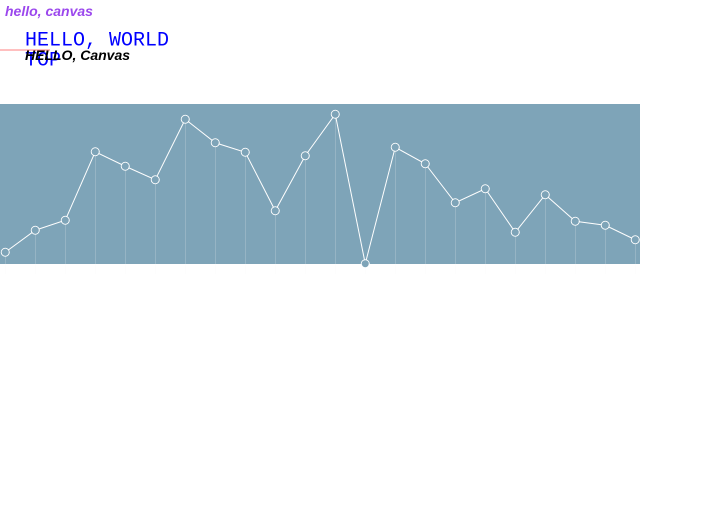
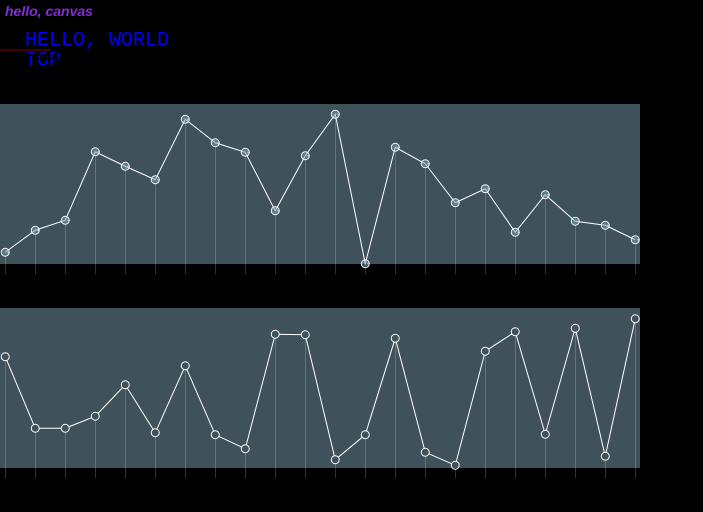
Before and after one commit to MichaelHu/h5demos, a plain HTML site: page canvas/index.html in a window 1280 px wide. Shown: the whole page, without its empty margins (0-703 px from the left). Drawn offline with Linux system fonts and the light colour scheme.

Commit message:
master: add lib/Utils.js, and update canvas.js

```diff
--- a/canvas/canvas.css
+++ b/canvas/canvas.css
@@ -1,9 +1,8 @@
 body{
     width: 320px;
     overflow: hidden;
-    /*
-    background-color: #999;
-*/
+    background-color: #b9e3e0;
+    background-color: #000;
 }
 
 canvas {
@@ -18,3 +17,8 @@ canvas {
     width: 640px;
     height: 200px;
 }
+
+#c_lines2{
+    width: 640px;
+    height: 200px;
+}
--- a/canvas/canvas.js
+++ b/canvas/canvas.js
@@ -61,7 +61,7 @@ function drawLine(){
 
     // background
     canvas.save()
-        .globalAlpha(1)
+        .globalAlpha(0.5)
         .lineWidth(2)
         .fillStyle('#7ea4b8')
         .fillRect(0, 0, canvas.getWidth(), 320)
@@ -123,7 +123,6 @@ function drawLine(){
         .globalAlpha(1)
         .lineWidth(2)
         .strokeStyle('#ffffff')
-        .fillStyle('#7ea4b8')
         ;
 
     for(var i=10, j=0; i<canvas.getWidth(); i+=60, j++){
@@ -134,11 +133,15 @@ function drawLine(){
             .closePath()
             .stroke()
 
+            .save()
             .beginPath()
+            .globalAlpha(0.5)
+            .fillStyle('#7ea4b8')
             .moveTo(i+0.5+3, randY[j])
             .arc(i+0.5, randY[j], 7, 0, 2 * Math.PI, false)
             .closePath()
             .fill()
+            .restore()
             ;
     }
     canvas
@@ -179,9 +182,173 @@ function drawLine(){
 
 }
 
+
+
+function drawLine2(){
+
+    var canvas = new Canvas($('<canvas id="c_lines2"></canvas>').appendTo('body'));
+
+    var X = [], randY = [];
+
+    canvas
+        .width(1280)
+        .height(400);
+
+    for(var i=0; i<canvas.getWidth(); i+=60){
+        X.push(10 + i + 0.5);
+        randY.push(20.5 + Math.floor(Math.random() * 300) );
+    }
+
+
+    // background
+    canvas.save()
+        .globalAlpha(0.5)
+        .lineWidth(2)
+        .fillStyle('#7ea4b8')
+        .fillRect(0, 0, canvas.getWidth(), 320)
+        .restore()
+        ;
+
+
+
+    // grids
+    canvas.save()
+        .globalAlpha(0.4)
+        .lineWidth(1)
+        .strokeStyle('#f8f8f8')
+        ;
+    for(var i=0; i<X.length; i++){
+        canvas
+            .moveTo(X[i], randY[i] + 8)
+            .lineTo(X[i], 20.5 + 320)
+            ;
+    }
+    canvas
+        .stroke()
+        .restore()
+        ;
+
+
+
+    // intersections
+    canvas.save()
+        .globalAlpha(1)
+        .lineWidth(2)
+        .strokeStyle('#ffffff')
+        .fillStyle('#7ea4b8')
+        ;
+
+    for(var i=0; i<X.length; i++){
+        canvas
+            .beginPath()
+            .moveTo(X[i]+8, randY[i])
+            .arc(X[i], randY[i], 8, 0, 2 * Math.PI, false)
+            .closePath()
+            .stroke()
+            ;
+    }
+    canvas
+        .restore()
+        ;
+
+
+
+
+    // lines
+    canvas.save()
+        .globalAlpha(1)
+        .lineWidth(2)
+        .strokeStyle('#ffffff')
+        ;
+
+    var fromCircle, toCircle, line, intersects,
+        fromPoint = {x:0, y:0},
+        toPoint = {x:0, y:0};
+
+    for(var i=1; i<X.length; i++){
+        fromCircle = {a: X[i-1], c: randY[i-1], r: 8};
+        toCircle = {a: X[i], c: randY[i], r: 8};
+        line = get_line_with_2points(
+            {x: X[i-1], y: randY[i-1]}
+            , {x: X[i], y: randY[i]}
+        );
+
+        intersects = get_intersect_between_line_and_circle(line, fromCircle);
+
+        if(intersects){
+            fromPoint = intersects.length == 2
+                ? intersects[1] : intersects[0];
+        }
+
+        intersects = get_intersect_between_line_and_circle(line, toCircle);
+
+        if(intersects){
+            toPoint = intersects[0];
+        }
+
+        /*
+        console.log([
+                '[' + X[i-1] + ',' + randY[i-1] + ']'
+                , '[' + fromPoint.x + ',' + fromPoint.y + ']'
+                , '[' + toPoint.x + ',' + toPoint.y + ']'
+                , '[' + X[i] + ',' + randY[i] + ']'
+            ].join(' ')
+        );
+        */
+
+        canvas.beginPath()
+            .moveTo(fromPoint.x, fromPoint.y)
+            .lineTo(toPoint.x, toPoint.y)
+            .stroke()
+            ;
+
+    }
+
+    canvas.restore()
+        ;
+
+
+
+    var initTouchX, initPos, isBusy = false;
+    canvas.on('touchstart', function(e){
+            console.log('touchstart');
+            initTouchX
+                = e.targetTouches[0].clientX;
+            initPos = $(e.target).offset();
+        })
+        .on('touchmove', function(e){
+            var t = e.targetTouches[0],
+                offsetX;
+
+            e.preventDefault();
+
+            offsetX = t.clientX - initTouchX;
+            console.log(offsetX);
+
+            if(isBusy){
+                return;
+            }
+            isBusy = true;
+            setTimeout(function(){ isBusy = false; }, 20);
+
+            $(canvas.canvas).css({
+                '-webkit-transform': 'translate(' + ( initPos.left - 0 + offsetX ) + 'px, 0px)',
+            });
+        })
+        .on('touchend', function(e){
+            console.log('touchend');
+        });
+
+
+}
+
+
+
+
 setTimeout(function(){
     drawText();
     drawLine();
+    drawLine2();
 }, 300);
 
 
--- a/canvas/index.html
+++ b/canvas/index.html
@@ -10,6 +10,7 @@
     <body>
     </body>
     <script src="../lib/zepto.js"></script>
+    <script src="./lib/Utils.js"></script>
     <script src="./lib/Canvas.js"></script>
     <script src="./lib/Canvas-Event.js"></script>
     <script src="./canvas.js"></script>
--- a/canvas/lib/Utils.js
+++ b/canvas/lib/Utils.js
@@ -1 +1,93 @@
-function
+function get_line_with_2points(p1, p2){
+
+    var line = {};
+
+    if(p1.x - p2.x != 0){
+        line.k = (p2.y - p1.y) / (p2.x - p1.x);
+        line.b = p1.y - line.k * p1.x;
+    }
+    else{
+        return null;
+    }
+
+    return line;
+
+}
+
+function get_line_with_point_and_gradient(p1, k){
+    var line = {};
+
+    line.k = k;
+    line.b = p1.y - line.k * p1.x;
+}
+
+function get_distance_between_2points(p1, p2){
+    return Math.sqrt(
+            Math.pow(p2.y - p1.y, 2)
+            + Math.pow(p2.x - p1.x, 2)
+        );
+}
+
+/**
+ * |- line: y = kx + b
+ * |- circle: (x - a)^2 + (y - c)^2 = r^2
+ *
+ * (1 + k^2)x^2 + 2(bk - ck -a)x + a^2 + b^2 + c^2 - 2bc - r^2 = 0
+ *
+ * A = 1 + k^2
+ * B = 2(bk - ck -a)
+ * C = a^2 + b^2 + c^2 - 2bc - r^2
+ *
+ * if B^2 - 4AC > 0
+ * x1 = ( -B + sqrt(B^2 - 4AC) ) / 2A
+ * x2 = ( -B - sqrt(B^2 - 4AC) ) / 2A
+ * y1 = kx1 + b
+ * y2 = kx2 + b
+ *
+ * if B^2 - 4AC = 0
+ * x1 = x2 = -B / 2A
+ * y1 = y2 = kx1 + b
+ *
+ * if B^2 - 4AC < 0
+ * no result
+ */
+function get_intersect_between_line_and_circle(line, circle){
+    var points = [],
+        k = line.k,
+        b = line.b,
+        a = circle.a,
+        c = circle.c,
+        r = circle.r,
+
+        A = 1 + k * k,
+        B = 2 * ( b * k - c * k - a ),
+        C = a * a + b * b + c * c - 2 * b * c - r * r,
+
+        delta = B * B - 4 * A * C,
+        x1, y1, x2, y2,
+
+        sqrt = Math.sqrt,
+        pow = Math.pow
+        ;
+
+    if( delta > 0 ){
+        x1 = ( -B - sqrt( delta ) ) / ( 2 * A );
+        y1 = k * x1 + b;
+
+        x2 = ( -B + sqrt( delta ) ) / ( 2 * A );
+        y2 = k * x2 + b;
+
+        points.push({x: x1, y: y1});
+        points.push({x: x2, y: y2});
+    }
+    else if( delta == 0 ){
+        x1 = -B / ( 2 * A );
+        y1 = k * x1 + b;
+        points.push({x: x1, y: y1});
+    }
+    else{
+        return null;
+    }
+
+    return points;
+}
```
